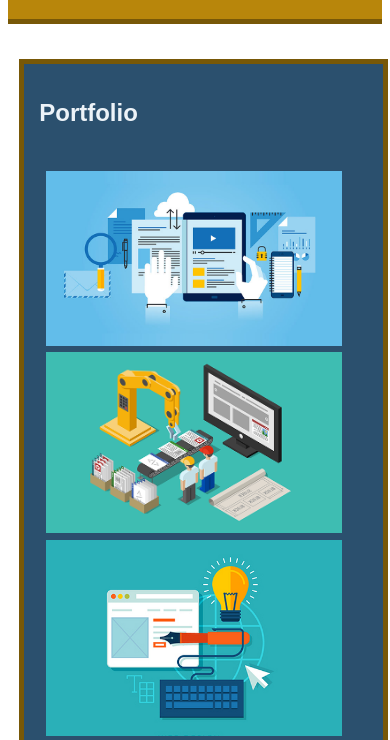
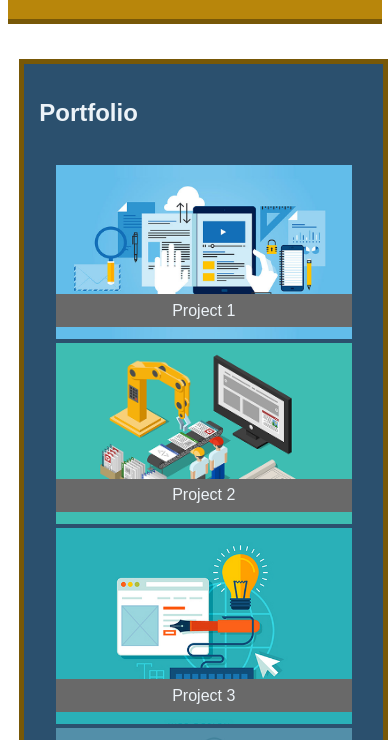
Before and after one commit to ianhaizlip/Responsive-Portfolio, a plain HTML site: page portfolio.html in a window 390 px wide. Shown: the part 99-839 px from the top of the page. Drawn offline with Linux system fonts and the light colour scheme.

Commit message:
02nov2017

```diff
--- a/assets/css/style.css
+++ b/assets/css/style.css
@@ -12,7 +12,7 @@ header {
 	width: 100%;
 	height: 110px;
 	margin-bottom: 20px;
-	z-index: 1;
+	z-index: 2;
 }
 
 a {
@@ -128,10 +128,26 @@ footer {
 	bottom: -200px;
 }
 
+.pdiv {
+	display: inline-block;
+	position: relative;
+	width: 44%;
+	margin: 2.5%;
+}
+
 .pimg {
-	margin: 2.5%;
-	display: inline-block;
-	width: 40%;
+	width: 100%;
+}
+
+.banner {
+	overflow: hidden;
+	text-align: center;
+	background-color: #696969;
+	padding: 7.5px 0px 7.5px 0px;
+	width: 100%;
+	position: absolute;
+	bottom: 0;
+
 }
 
 @media screen and (max-width: 980px) {
@@ -153,9 +169,11 @@ footer {
 		top: 135px;
 		left: 70%;
 	}
-	.pimg {
+
+	.pdiv{
+		width: 90%;
 		display: block;
-		width: 90%;
+		margin: auto;
 	}
 
 	.navigate {
@@ -183,10 +201,11 @@ footer {
 		top: 135px;
 		left: 3%;
 	}
-	.pimg {
+
+	.pdiv{
+		width: 44%;
 		display: inline-block;
-		width: 45%;
-		margin: 2%;
+		margin: 2.5%;
 	}
 
 	.navigate {
@@ -214,9 +233,10 @@ footer {
 		top: 30px;
 		left: 3%;
 	}
-	.pimg {
+	.pdiv {
 		display: block;
 		width: 90%;
+		margin: auto;
 	}
 
 	.navigate {
--- a/portfolio.html
+++ b/portfolio.html
@@ -23,11 +23,26 @@
 				Portfolio
 			</h1>
 			<br/>
-			<img class="pimg" src="./assets/images/portfolio1.jpg" alt="Portfolio 1">
-			<img class="pimg" src="./assets/images/portfolio2.png" alt="Portfolio 2">
-			<img class="pimg" src="./assets/images/portfolio3.png" alt="Portfolio 3">
-			<img class="pimg" src="./assets/images/portfolio4.jpg" alt="Portfolio 4">
-			<img class="pimg" src="./assets/images/portfolio5.png" alt="Portfolio 5">
+			<div class="pdiv">
+				<p class="banner">Project 1</p>
+				<img class="pimg" src="./assets/images/portfolio1.jpg" alt="Portfolio 1">
+			</div>
+			<div class="pdiv">
+				<p class="banner">Project 2</p>
+				<img class="pimg" src="./assets/images/portfolio2.png" alt="Portfolio 2">
+			</div>
+			<div class="pdiv">
+				<p class="banner">Project 3</p>
+				<img class="pimg" src="./assets/images/portfolio3.png" alt="Portfolio 3">
+			</div>
+			<div class="pdiv">
+				<p class="banner">Project 4</p>
+				<img class="pimg" src="./assets/images/portfolio4.jpg" alt="Portfolio 4">
+			</div>
+			<div class="pdiv">
+				<p class="banner">Project 5</p>
+				<img class="pimg" src="./assets/images/portfolio5.png" alt="Portfolio 5">
+			</div>
 		</section>
 		<aside>
 			<h2>
```
